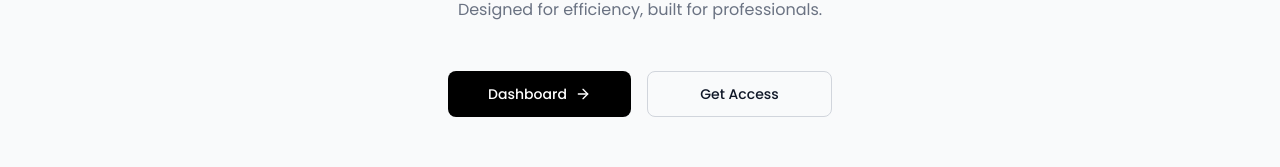
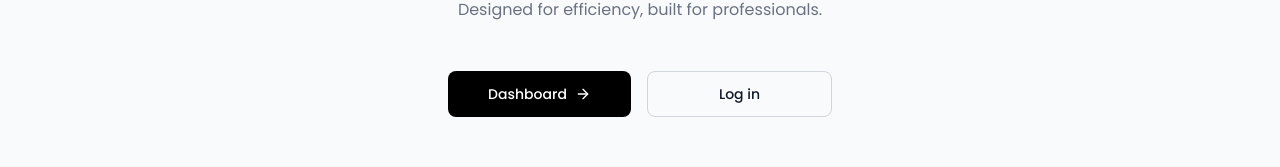
Before and after one commit to zunxii/closer-app, a Next.js app: page / in a window 1280 px wide. Shown: the part 318-485 px from the top of the page. Built offline with nearby package versions, Linux system fonts and the light colour scheme; no server answers.

Commit message:
authentication

```diff
--- a/app/(auth)/request-access/page.tsx
+++ /dev/null
@@ -1,11 +0,0 @@
-import React from 'react'
-
-const page = () => {
-  return (
-    <div>
-
-    </div>
-  )
-}
-
-export default page
--- a/app/page.tsx
+++ b/app/page.tsx
@@ -73,10 +73,10 @@ export default function HomePage() {
                   <ArrowRight className="ml-2 w-4 h-4" />
                 </Link>
                 <Link
-                  href="/request-access"
+                  href="/login"
                   className="flex-1 border border-gray-300 text-gray-900 px-8 py-3 text-sm font-medium hover:bg-gray-50 hover:border-gray-400 transition-colors rounded-lg"
                 >
-                  Get Access
+                  Log in
                 </Link>
               </div>
             </div>
```
